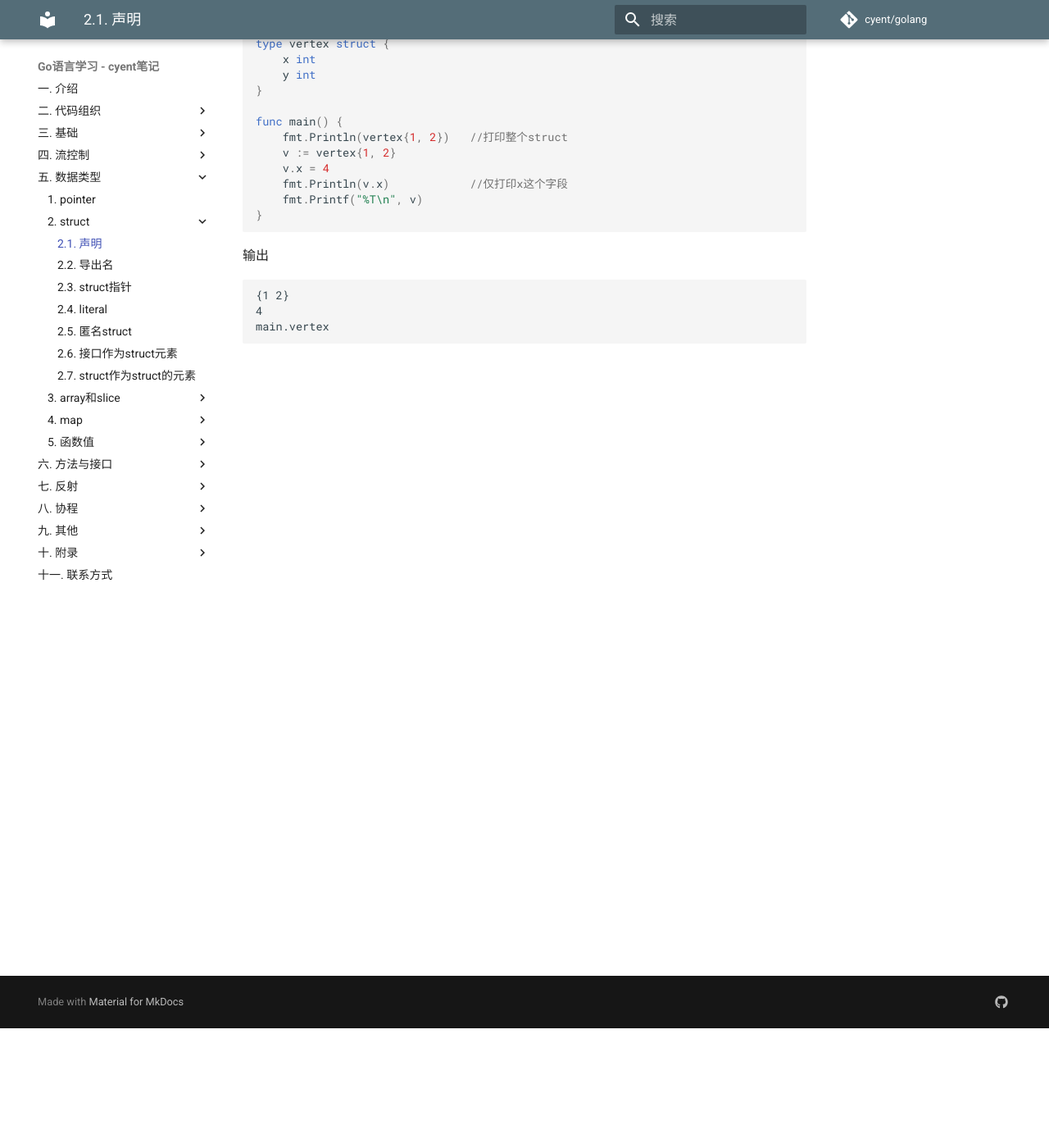
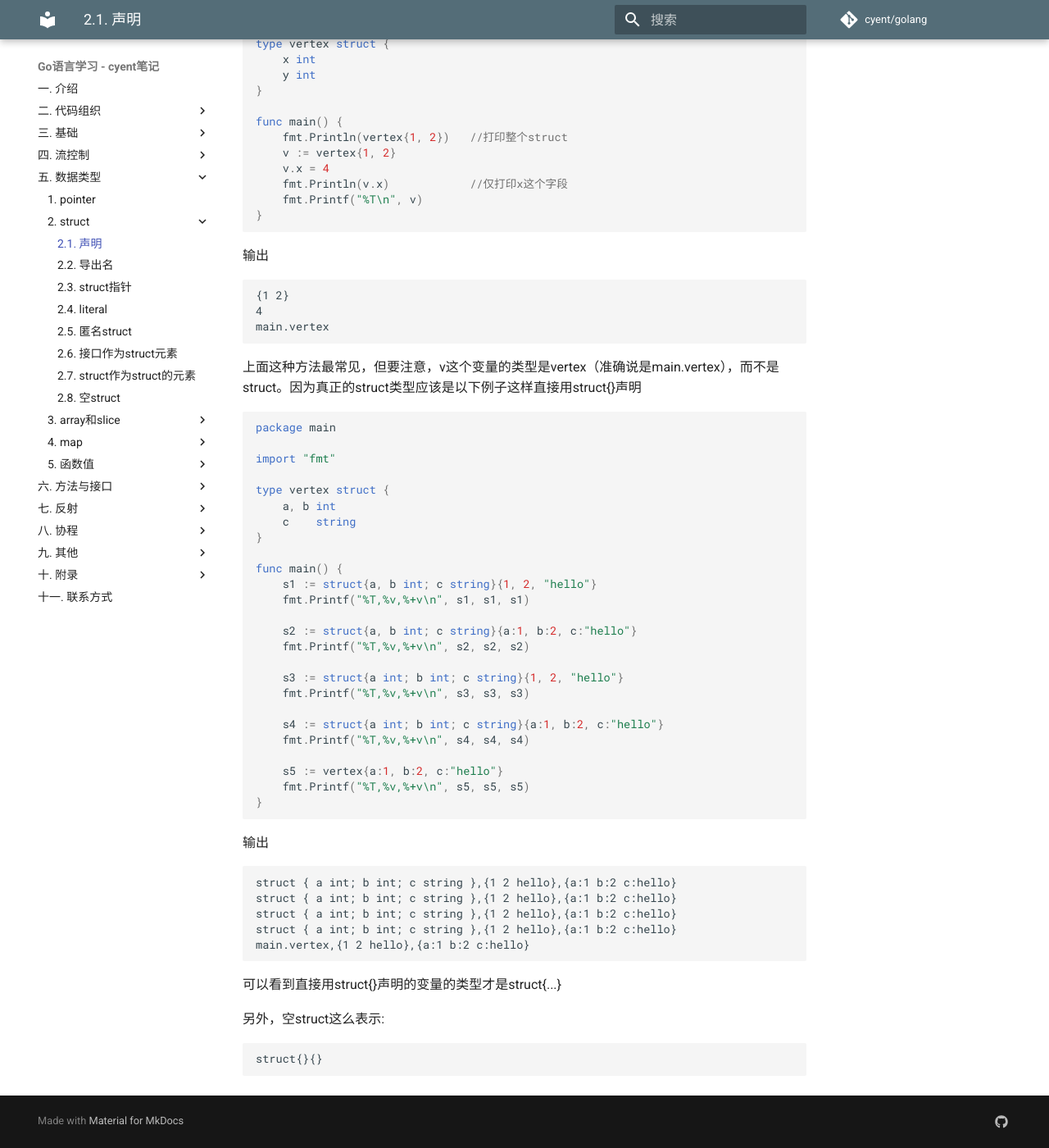
Before and after one commit to yxhsea/golang, an MkDocs documentation site: the page built from docs/datatype/struct_main.md, in a window 1280 px wide and 1400 px high, scrolled down 146 px. Shown: the whole window at 82% size. Built offline with MkDocs 1.6.1 and Material for MkDocs 9.7.7, drawn with Linux system fonts in a browser that asks for light colours; comment, search, counter and statistics services are not loaded; old or Windows-style settings are respelled for this version of MkDocs.

Commit message:
2018-02-06

````diff
--- a/docs/datatype/struct_main.md
+++ b/docs/datatype/struct_main.md
@@ -20,3 +20,51 @@ func main() {
 4
 main.vertex
 ```
+
+上面这种方法最常见，但要注意，v这个变量的类型是vertex（准确说是main.vertex），而不是struct。因为真正的struct类型应该是以下例子这样直接用struct{}声明
+
+```go
+package main
+
+import "fmt"
+
+type vertex struct {
+	a, b int
+	c    string
+}
+
+func main() {
+	s1 := struct{a, b int; c string}{1, 2, "hello"}
+	fmt.Printf("%T,%v,%+v\n", s1, s1, s1)
+
+	s2 := struct{a, b int; c string}{a:1, b:2, c:"hello"}
+	fmt.Printf("%T,%v,%+v\n", s2, s2, s2)
+
+	s3 := struct{a int; b int; c string}{1, 2, "hello"}
+	fmt.Printf("%T,%v,%+v\n", s3, s3, s3)
+
+	s4 := struct{a int; b int; c string}{a:1, b:2, c:"hello"}
+	fmt.Printf("%T,%v,%+v\n", s4, s4, s4)
+
+	s5 := vertex{a:1, b:2, c:"hello"}
+	fmt.Printf("%T,%v,%+v\n", s5, s5, s5)
+}
+```
+
+输出
+
+```text
+struct { a int; b int; c string },{1 2 hello},{a:1 b:2 c:hello}
+struct { a int; b int; c string },{1 2 hello},{a:1 b:2 c:hello}
+struct { a int; b int; c string },{1 2 hello},{a:1 b:2 c:hello}
+struct { a int; b int; c string },{1 2 hello},{a:1 b:2 c:hello}
+main.vertex,{1 2 hello},{a:1 b:2 c:hello}
+```
+
+可以看到直接用struct{}声明的变量的类型才是struct{...}
+
+另外，空struct这么表示:
+
+```text
+struct{}{}
+```
--- a/mkdocs.yml
+++ b/mkdocs.yml
@@ -96,6 +96,7 @@ pages:
             - 2.5. 匿名struct: datatype/struct_anon.md
             - 2.6. 接口作为struct元素: datatype/struct_interface_element.md
             - 2.7. struct作为struct的元素: datatype/struct_struct_element.md
+            - 2.8. 空struct: datatype/struct_empty.md
         - 3. array和slice:
             - 3.1. 介绍与比较: datatype/arr_sli_main.md
             - 3.2. len()与cap(): datatype/arr_sli_len_cap.md
````
Also changed, not shown: docs/datatype/struct_empty.md (added, +31 -0 lines).
